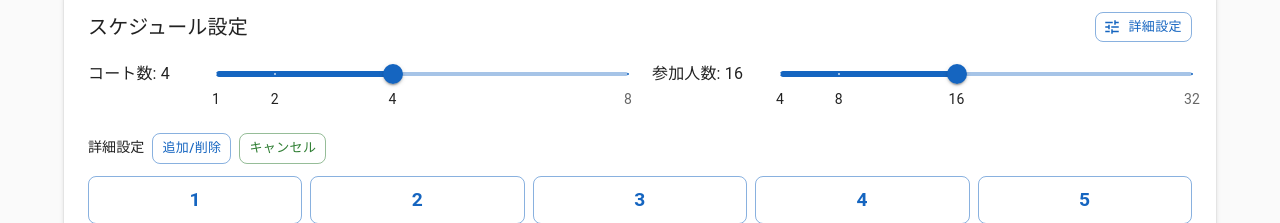
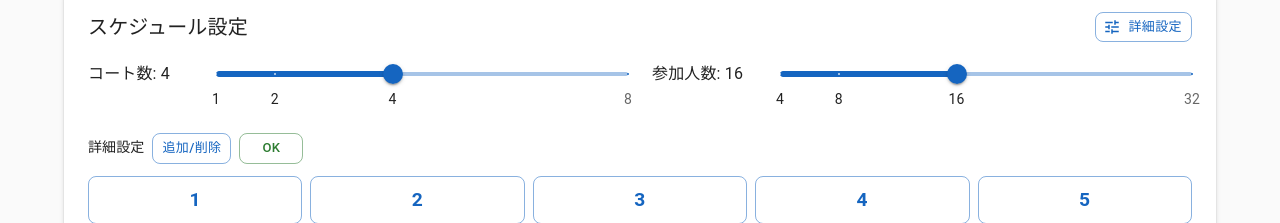
Before and after one commit to tshorea1207/doubles-random-number-table, a React (Vite) app: page / in a window 1280 px wide. Both pictures are taken after a click on the button "固定ペア". Shown: the part 93-316 px from the top of the page. Built offline with nearby package versions, Linux system fonts and the light colour scheme.

Commit message:
固定ペアを連続設定できるように変更

```diff
--- a/src/components/ScheduleForm.tsx
+++ b/src/components/ScheduleForm.tsx
@@ -147,6 +147,14 @@ export function ScheduleForm({ onGenerate, onRegenerate, onCancel, isGenerating,
     return new Set(activePlayers.filter(p => !usedInPairs.has(p)));
   }, [fixedPairs, schedule, currentActivePlayers, pendingAdds, pendingRemoves, players]);
 
+  // 選択可能プレイヤーが2人未満になったらペア選択モードを自動終了
+  useEffect(() => {
+    if (pairSelection.mode === 'selecting' && pairSelectablePlayers.size < 2) {
+      setPairSelection({ mode: 'inactive' });
+      setShowPlayerGrid(false);
+    }
+  }, [pairSelection.mode, pairSelectablePlayers.size]);
+
   // 消化済みラウンド
   const completedRoundsList = useMemo(() => {
     if (!schedule) return [];
@@ -216,8 +224,8 @@ export function ScheduleForm({ onGenerate, onRegenerate, onCancel, isGenerating,
     } else {
       const newPair = normalizeFixedPair(pairSelection.firstPlayer, player);
       onFixedPairsChange([...fixedPairs, newPair]);
-      setPairSelection({ mode: 'inactive' });
-      setShowPlayerGrid(false);
+      // 選択モードを維持し、次のペア選択に備える
+      setPairSelection({ mode: 'selecting', firstPlayer: null });
     }
   };
 
@@ -441,7 +449,7 @@ export function ScheduleForm({ onGenerate, onRegenerate, onCancel, isGenerating,
               >
                 追加/削除
               </Button>
-              {pairSelectablePlayers.size >= 2 && pairSelection.mode === 'inactive' && (
+              {pairSelection.mode === 'inactive' && (
                 <Button
                   variant="outlined"
                   size="small"
@@ -449,7 +457,7 @@ export function ScheduleForm({ onGenerate, onRegenerate, onCancel, isGenerating,
                     setPairSelection({ mode: 'selecting', firstPlayer: null });
                     setShowPlayerGrid(true);
                   }}
-                  disabled={isGenerating}
+                  disabled={isGenerating || pairSelectablePlayers.size < 2}
                 >
                   固定ペア
                 </Button>
@@ -464,7 +472,7 @@ export function ScheduleForm({ onGenerate, onRegenerate, onCancel, isGenerating,
                     setShowPlayerGrid(false);
                   }}
                 >
-                  キャンセル
+                  OK
                 </Button>
               )}
             </Box>
```
